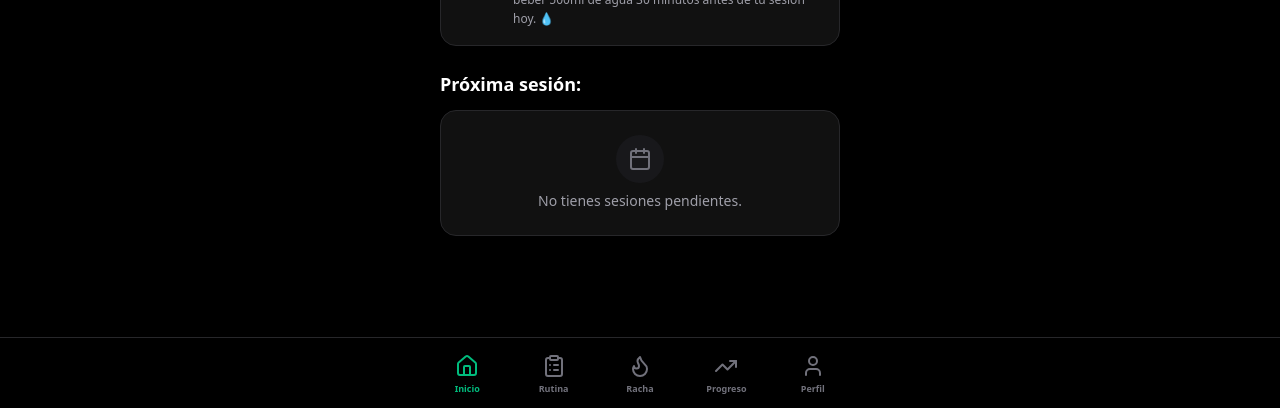
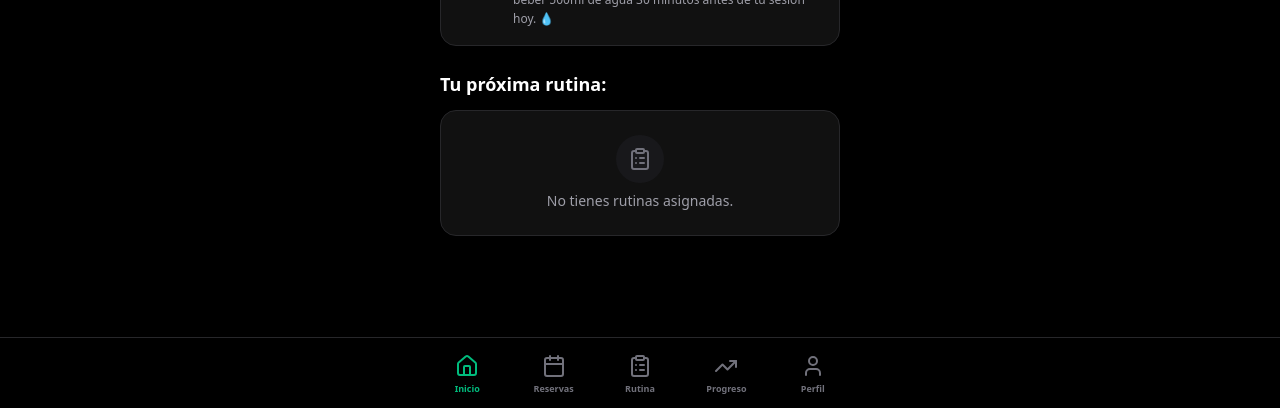
Before and after one commit to polnovejarque/FitLedger, a React (Vite) app: page /client-app/home in a window 1280 px wide. Shown: the part 389-797 px from the top of the page. Built offline with nearby package versions, Linux system fonts and the light colour scheme.

Commit message:
reservar clase cliente (studio)

```diff
--- a/src/pages/ClientWorkout.tsx
+++ b/src/pages/ClientWorkout.tsx
@@ -6,7 +6,7 @@ import {
     Bell, Settings, ChevronRight, Plus, Scale, X, Camera, Ruler, Trash2, Upload, RefreshCw,
     ArrowLeft, Check, Clock, Play, Lightbulb, SkipForward,
     CreditCard, Mail, Globe, Shield, FileText, Moon, Lock,
-    ArrowDownRight, ArrowUpRight, Minus
+    ArrowDownRight, ArrowUpRight, Minus, Users
 } from 'lucide-react';
 import { Button } from '../components/ui/Button';
 
@@ -21,9 +21,11 @@ const ClientWorkout = () => {
     const [paymentLink, setPaymentLink] = useState<string | null>(null);
     const [todayWorkout, setTodayWorkout] = useState<any>(null);
 
-    // --- ESTADOS DE MARCA BLANCA ---
+    // --- ESTADOS DE MARCA BLANCA Y RESERVAS ---
     const [coachLogo, setCoachLogo] = useState<string>('/logo.png');
     const [coachBusinessName, setCoachBusinessName] = useState<string>('FitLeader');
+    const [studioId, setStudioId] = useState<string | null>(null);
+    const [groupClasses, setGroupClasses] = useState<any[]>([]);
 
     const [currentAssignmentId, setCurrentAssignmentId] = useState<string | null>(null);
     const [loading, setLoading] = useState(true);
@@ -64,8 +66,8 @@ const ClientWorkout = () => {
         side: { before: null, now: null, beforeId: null }
     });
 
-    // UI State
-    const [activeTab, setActiveTab] = useState<'inicio' | 'rutina' | 'racha' | 'progreso' | 'perfil'>('inicio');
+    // UI State (Reemplazamos racha por reservas)
+    const [activeTab, setActiveTab] = useState<'inicio' | 'reservas' | 'rutina' | 'progreso' | 'perfil'>('inicio');
     const [activeProfileModal, setActiveProfileModal] = useState<'notifications' | 'settings' | null>(null);
     const [showCheckinModal, setShowCheckinModal] = useState(false);
     const [showPhotoModal, setShowPhotoModal] = useState(false);
@@ -139,8 +141,9 @@ const ClientWorkout = () => {
                     setClientPhoto(clientData.image_url);
                     setPaymentLink(clientData.stripe_link);
 
-                    // --- INICIO MARCA BLANCA ---
+                    // --- INICIO MARCA BLANCA Y STUDIO ID ---
                     if (clientData.user_id) {
+                        setStudioId(clientData.user_id);
                         const { data: coachProfile } = await supabase
                             .from('profiles')
                             .select('logo_url, business_name')
@@ -151,6 +154,9 @@ const ClientWorkout = () => {
                             if (coachProfile.logo_url) setCoachLogo(coachProfile.logo_url);
                             if (coachProfile.business_name) setCoachBusinessName(coachProfile.business_name);
                         }
+
+                        // Cargamos las clases del estudio
+                        fetchClasses(clientData.user_id, clientData.id);
                     }
                     // --- FIN MARCA BLANCA ---
 
@@ -165,7 +171,7 @@ const ClientWorkout = () => {
                     if (assignment && assignment.routine) {
                         setTodayWorkout({
                             ...assignment.routine,
-                            is_completed_today: false // SIEMPRE LISTO
+                            is_completed_today: false
                         });
                         setCurrentAssignmentId(assignment.id);
 
@@ -203,6 +209,92 @@ const ClientWorkout = () => {
         };
         fetchClientData();
     }, []);
+
+    const fetchClasses = async (studioId: string, clientId: string) => {
+        const today = new Date().toISOString();
+
+        // 1. Traer los eventos futuros del centro
+        const { data: events } = await supabase
+            .from('calendar_events')
+            .select('*')
+            .eq('studio_id', studioId)
+            .eq('type', 'group')
+            .gte('date', today)
+            .order('date', { ascending: true });
+
+        if (events && events.length > 0) {
+            // 2. Traer los nombres de los entrenadores para no liar a Supabase con Foreign Keys
+            const staffIds = Array.from(new Set(events.map(e => e.assigned_staff_id).filter(Boolean)));
+            const { data: staffProfiles } = await supabase.from('profiles').select('id, business_name').in('id', staffIds);
+
+            // 3. Traer las reservas de esas clases para calcular aforos
+            const eventIds = events.map(e => e.id);
+            const { data: bookings } = await supabase
+                .from('class_bookings')
+                .select('*')
+                .in('event_id', eventIds);
+
+            // 4. Mapear todo junto
+            const classesWithBookingData = events.map(ev => {
+                const coach = staffProfiles?.find(p => p.id === ev.assigned_staff_id);
+                const evBookings = bookings?.filter(b => b.event_id === ev.id) || [];
+
+                const isBooked = evBookings.some(b => b.client_id === clientId && b.status === 'booked');
+                const isWaitlisted = evBookings.some(b => b.client_id === clientId && b.status === 'waitlist');
+                const bookedCount = evBookings.filter(b => b.status === 'booked').length;
+
+                return {
+                    ...ev,
+                    coach_name: coach?.business_name || 'Staff del Centro',
+                    bookedCount,
+                    spotsLeft: (ev.max_capacity || 1) - bookedCount,
+                    isBooked,
+                    isWaitlisted
+                };
+            });
+            setGroupClasses(classesWithBookingData);
+        } else {
+            setGroupClasses([]);
+        }
+    };
+
+    const handleBookClass = async (eventId: number, status: 'booked' | 'waitlist') => {
+        if (!clientId || !studioId) return;
+        setLoading(true);
+        try {
+            const { error } = await supabase.from('class_bookings').insert({
+                event_id: eventId,
+                client_id: clientId,
+                status: status
+            });
+            if (error) throw error;
+            alert(status === 'booked' ? "¡Plaza reservada con éxito! 🎉" : "Añadido a la lista de espera.");
+            fetchClasses(studioId, clientId);
+        } catch (err: any) {
+            alert("Error al reservar: " + err.message);
+        } finally {
+            setLoading(false);
+        }
+    };
+
+    const handleCancelBooking = async (eventId: number) => {
+        if (!clientId || !studioId) return;
+        if (!confirm("¿Seguro que quieres cancelar tu reserva?")) return;
+        setLoading(true);
+        try {
+            const { error } = await supabase.from('class_bookings')
+                .delete()
+                .eq('event_id', eventId)
+                .eq('client_id', clientId);
+            if (error) throw error;
+            alert("Reserva cancelada correctamente.");
+            fetchClasses(studioId, clientId);
+        } catch (err: any) {
+            alert("Error al cancelar: " + err.message);
+        } finally {
+            setLoading(false);
+        }
+    };
 
     const getWeekRange = () => {
         const now = new Date();
@@ -487,7 +579,7 @@ const ClientWorkout = () => {
         }
     };
 
-    const handleLogout = () => { if(confirm("¿Salir?")) { localStorage.removeItem('fit_client_email'); window.location.href = "/client-login"; } };
+    const handleLogout = () => { if(confirm("¿Salir?")) { localStorage.removeItem('fit_client_email'); window.location.href = "/client-app"; } };
 
     const handlePasswordReset = async () => {
         if (!email) return;
@@ -513,7 +605,7 @@ const ClientWorkout = () => {
         }
     };
 
-    if (loading) return <div className="min-h-screen bg-black flex items-center justify-center text-emerald-500"><Activity className="w-10 h-10 animate-spin" /></div>;
+    if (loading && !clientId) return <div className="min-h-screen bg-black flex items-center justify-center text-emerald-500"><Activity className="w-10 h-10 animate-spin" /></div>;
 
     const renderWorkoutView = () => {
         if (!todayWorkout) { setViewingExercises(false); setActiveTab('inicio'); return null; }
@@ -614,32 +706,81 @@ const ClientWorkout = () => {
         const progressPercent = Math.min((weeklyWorkouts / weeklyGoal) * 100, 100);
         return (
             <div className="p-6 space-y-6 pb-24 pt-20 animate-in fade-in">
-                <div className="flex justify-between items-center mb-2"><div><h1 className="text-3xl font-bold text-white">Hola, {clientName} 👋</h1><p className="text-zinc-400 text-xs mt-1">Vamos a por el objetivo de hoy.</p></div><button onClick={() => setActiveTab('racha')} className="flex items-center gap-2 bg-[#111] border border-zinc-800 px-3 py-1.5 rounded-full hover:bg-zinc-800 transition-colors"><Flame className="w-4 h-4 text-orange-500" /><span className="text-white font-bold text-sm">{monthlyWorkouts}</span></button></div>
+                <div className="flex justify-between items-center mb-2"><div><h1 className="text-3xl font-bold text-white">Hola, {clientName} 👋</h1><p className="text-zinc-400 text-xs mt-1">Vamos a por el objetivo de hoy.</p></div><button className="flex items-center gap-2 bg-[#111] border border-zinc-800 px-3 py-1.5 rounded-full hover:bg-zinc-800 transition-colors"><Flame className="w-4 h-4 text-orange-500" /><span className="text-white font-bold text-sm">{monthlyWorkouts}</span></button></div>
                 <div className="bg-[#051F1A] border border-emerald-900/50 rounded-2xl p-5 relative overflow-hidden"><div className="flex justify-between items-start mb-4 relative z-10"><div><h3 className="text-emerald-400 font-bold text-sm mb-1">Objetivo Semanal</h3><div className="flex items-baseline gap-1"><span className="text-3xl font-bold text-white">{weeklyWorkouts}</span><span className="text-zinc-400 text-sm">/ {weeklyGoal} sesiones</span></div></div><Trophy className="w-6 h-6 text-emerald-600" /></div><div className="h-2 w-full bg-emerald-900/30 rounded-full mb-2 relative z-10"><div className="h-full bg-emerald-500 rounded-full transition-all duration-1000 ease-out" style={{ width: `${progressPercent}%` }} /></div><p className="text-right text-xs text-emerald-500 font-medium relative z-10">{weeklyWorkouts >= weeklyGoal ? "¡Objetivo cumplido! 🔥" : "¡Casi lo tienes!"}</p><div className="absolute top-0 right-0 p-20 bg-emerald-500/5 blur-[50px] rounded-full pointer-events-none"/></div>
                 <div className="bg-[#111] border border-zinc-800 rounded-2xl p-4 flex gap-4 items-start"><div className="w-10 h-10 rounded-xl bg-yellow-500/10 flex items-center justify-center flex-shrink-0"><Lightbulb className="w-5 h-5 text-yellow-500" /></div><div><h3 className="text-white font-bold text-sm mb-1">Tip del Día</h3><p className="text-zinc-400 text-xs leading-relaxed">La hidratación es clave para el rendimiento. Intenta beber 500ml de agua 30 minutos antes de tu sesión hoy. 💧</p></div></div>
-                <div><h3 className="text-white font-bold text-lg mb-3">Próxima sesión:</h3>{todayWorkout ? (<div onClick={() => { setViewingExercises(true); setActiveTab('rutina'); }} className={`bg-[#111] border border-zinc-800 rounded-2xl p-4 flex items-center justify-between cursor-pointer hover:border-emerald-500/30 transition-all group`}><div className="flex items-center gap-4"><div className={`w-12 h-12 bg-zinc-800 text-emerald-500 rounded-xl flex items-center justify-center group-hover:bg-emerald-500/10 transition-colors`}><ClipboardList className="w-6 h-6" /></div><div><h3 className="text-white font-bold text-base group-hover:text-emerald-400 transition-colors">{todayWorkout.name} <span className="text-emerald-500 text-sm">({currentDayFilter})</span></h3><p className={`text-xs flex items-center gap-1 text-zinc-500`}><Clock className="w-3 h-3"/> Hoy, cuando tú quieras</p></div></div><div className="w-8 h-8 rounded-full bg-zinc-900 flex items-center justify-center group-hover:bg-emerald-500 group-hover:text-black transition-all"><ChevronRight className="w-4 h-4 text-zinc-500 group-hover:text-black" /></div></div>) : (<div className="bg-[#111] border border-zinc-800 rounded-2xl p-6 text-center"><div className="w-12 h-12 bg-zinc-900 rounded-full flex items-center justify-center mx-auto mb-2"><CalendarIcon className="w-6 h-6 text-zinc-500" /></div><p className="text-zinc-400 text-sm">No tienes sesiones pendientes.</p></div>)}</div>
+                <div><h3 className="text-white font-bold text-lg mb-3">Tu próxima rutina:</h3>{todayWorkout ? (<div onClick={() => { setViewingExercises(true); setActiveTab('rutina'); }} className={`bg-[#111] border border-zinc-800 rounded-2xl p-4 flex items-center justify-between cursor-pointer hover:border-emerald-500/30 transition-all group`}><div className="flex items-center gap-4"><div className={`w-12 h-12 bg-zinc-800 text-emerald-500 rounded-xl flex items-center justify-center group-hover:bg-emerald-500/10 transition-colors`}><ClipboardList className="w-6 h-6" /></div><div><h3 className="text-white font-bold text-base group-hover:text-emerald-400 transition-colors">{todayWorkout.name} <span className="text-emerald-500 text-sm">({currentDayFilter})</span></h3><p className={`text-xs flex items-center gap-1 text-zinc-500`}><Clock className="w-3 h-3"/> Hoy, cuando tú quieras</p></div></div><div className="w-8 h-8 rounded-full bg-zinc-900 flex items-center justify-center group-hover:bg-emerald-500 group-hover:text-black transition-all"><ChevronRight className="w-4 h-4 text-zinc-500 group-hover:text-black" /></div></div>) : (<div className="bg-[#111] border border-zinc-800 rounded-2xl p-6 text-center"><div className="w-12 h-12 bg-zinc-900 rounded-full flex items-center justify-center mx-auto mb-2"><ClipboardList className="w-6 h-6 text-zinc-500" /></div><p className="text-zinc-400 text-sm">No tienes rutinas asignadas.</p></div>)}</div>
             </div>
         );
     };
 
-    const renderRacha = () => (
-        <div className="p-6 h-full flex flex-col items-center justify-center text-center pb-24 pt-20 animate-in fade-in">
-            <div className="relative mb-6">
-                <div className="absolute inset-0 bg-orange-500/20 blur-3xl rounded-full animate-pulse"></div>
-                <Flame
-                    className={`w-32 h-32 transition-all duration-500 ${
-                        monthlyWorkouts > 0
-                            ? "text-orange-500 fill-orange-500/10 animate-pulse drop-shadow-[0_0_15px_rgba(249,115,22,0.5)]"
-                            : "text-zinc-800"
-                    }`}
-                />
-                <div className="absolute -bottom-2 -right-2 bg-zinc-800 w-12 h-12 rounded-full flex items-center justify-center border-4 border-black">
-                    <span className="text-white font-bold text-lg">{monthlyWorkouts}</span>
+    const renderReservas = () => (
+        <div className="p-6 space-y-6 pb-24 pt-20 animate-in fade-in">
+            <div className="flex justify-between items-center mb-2">
+                <div>
+                    <h2 className="text-2xl font-bold text-white">Clases Disponibles</h2>
+                    <p className="text-zinc-400 text-xs mt-1">Reserva tu plaza en el estudio.</p>
                 </div>
             </div>
-            <h2 className="text-3xl font-black italic text-white mb-2">ESTE MES</h2>
-            <p className="text-zinc-400 text-sm max-w-xs mx-auto mb-8">Has completado {monthlyWorkouts} entrenamientos.</p>
-            <Button className="w-full max-w-xs bg-emerald-500 hover:bg-emerald-600 text-black font-bold" onClick={() => setActiveTab('inicio')}>Ver Entrenamientos</Button>
+
+            <div className="space-y-4">
+                {groupClasses.length === 0 ? (
+                    <div className="bg-[#111] border border-zinc-800 rounded-2xl p-6 text-center">
+                        <CalendarIcon className="w-8 h-8 text-zinc-600 mx-auto mb-3" />
+                        <p className="text-zinc-400 text-sm">No hay clases programadas próximamente.</p>
+                    </div>
+                ) : (
+                    groupClasses.map((cls) => {
+                        const classDate = new Date(cls.date);
+                        const isFull = cls.spotsLeft <= 0;
+                        const isBooked = cls.isBooked;
+                        const isWaitlisted = cls.isWaitlisted;
+
+                        return (
+                            <div key={cls.id} className={`bg-[#111] border ${isBooked ? 'border-emerald-500/50' : 'border-zinc-800'} rounded-2xl p-5 relative overflow-hidden shadow-xl`}>
+                                {isBooked && <div className="absolute top-0 right-0 bg-emerald-500 text-black text-[10px] font-bold px-3 py-1 rounded-bl-xl shadow-md">RESERVADO</div>}
+                                {isWaitlisted && <div className="absolute top-0 right-0 bg-orange-500 text-black text-[10px] font-bold px-3 py-1 rounded-bl-xl shadow-md">EN ESPERA</div>}
+
+                                <div className="flex gap-4 items-start">
+                                    <div className="w-14 h-14 bg-zinc-900 rounded-xl border border-zinc-800 flex flex-col items-center justify-center flex-shrink-0 shadow-inner">
+                                        <span className="text-xs text-zinc-500 font-bold uppercase">{classDate.toLocaleDateString('es-ES', { weekday: 'short' })}</span>
+                                        <span className="text-lg font-black text-white leading-none mt-0.5">{classDate.getDate()}</span>
+                                    </div>
+                                    <div className="flex-1">
+                                        <h3 className="text-white font-bold text-lg leading-tight mb-1">{cls.title}</h3>
+                                        <p className="text-zinc-400 text-xs mb-3 flex items-center gap-1.5"><User className="w-3.5 h-3.5"/> {cls.coach_name}</p>
+
+                                        <div className="flex items-center gap-2 text-xs font-medium">
+                                            <span className="flex items-center gap-1 text-zinc-300 bg-zinc-800 px-2 py-1 rounded-md border border-zinc-700">
+                                                <Clock className="w-3.5 h-3.5 text-zinc-400"/>
+                                                {classDate.toLocaleTimeString('es-ES', { hour: '2-digit', minute: '2-digit' })} ({cls.duration}h)
+                                            </span>
+                                            <span className={`flex items-center gap-1 px-2 py-1 rounded-md border ${isFull ? 'bg-red-500/10 text-red-400 border-red-500/20' : 'bg-emerald-500/10 text-emerald-400 border-emerald-500/20'}`}>
+                                                <Users className="w-3.5 h-3.5"/> {isFull ? 'Completa' : `${cls.spotsLeft} libres`}
+                                            </span>
+                                        </div>
+                                    </div>
+                                </div>
+
+                                <div className="mt-5 pt-4 border-t border-zinc-800/50">
+                                    {(isBooked || isWaitlisted) ? (
+                                        <Button onClick={() => handleCancelBooking(cls.id)} className="w-full bg-zinc-900 text-red-400 border border-red-500/20 hover:bg-red-500/10 font-bold h-11 rounded-xl">
+                                            Cancelar Reserva
+                                        </Button>
+                                    ) : (
+                                        <Button
+                                            onClick={() => handleBookClass(cls.id, isFull ? 'waitlist' : 'booked')}
+                                            className={`w-full font-bold h-11 rounded-xl ${isFull ? 'bg-orange-500 text-black hover:bg-orange-400' : 'bg-emerald-500 text-black hover:bg-emerald-400'}`}
+                                        >
+                                            {isFull ? 'Unirse a Lista de Espera' : 'Reservar Plaza'}
+                                        </Button>
+                                    )}
+                                </div>
+                            </div>
+                        );
+                    })
+                )}
+            </div>
         </div>
     );
 
@@ -731,7 +872,7 @@ const ClientWorkout = () => {
 
             <div className="space-y-3">
                 <button className="w-full flex items-center justify-between p-4 bg-zinc-900 border border-white/5 rounded-xl hover:bg-zinc-800 transition-all" onClick={() => window.location.href = "mailto:entrenador@fitleader.com"}>
-                    <div className="flex items-center gap-3"><Mail className="w-5 h-5 text-blue-400" /><span className="text-white font-bold">Contactar Entrenador</span></div>
+                    <div className="flex items-center gap-3"><Mail className="w-5 h-5 text-blue-400" /><span className="text-white font-bold">Contactar Centro</span></div>
                     <ChevronRight className="w-5 h-5 text-zinc-500" />
                 </button>
                 <button onClick={() => setActiveProfileModal('notifications')} className="w-full flex items-center justify-between p-4 bg-zinc-900 border border-white/5 rounded-xl hover:bg-zinc-800 transition-all"><div className="flex items-center gap-3"><Bell className="w-5 h-5 text-yellow-500" /><span className="text-white font-bold">Notificaciones</span></div><ChevronRight className="w-5 h-5 text-zinc-500" /></button>
@@ -739,7 +880,7 @@ const ClientWorkout = () => {
             </div>
 
             <div className="pt-8 text-center">
-                <p className="text-zinc-600 text-xs mb-4">FitLeader v1.0.2</p>
+                <p className="text-zinc-600 text-xs mb-4">FitLeader Studio v1.5</p>
                 <button onClick={handleLogout} className="w-full flex items-center justify-center gap-2 p-3 text-red-400 hover:bg-red-500/10 rounded-xl border border-red-500/20"><LogOut className="w-5 h-5" /> Cerrar Sesión</button>
             </div>
         </div>
@@ -760,8 +901,8 @@ const ClientWorkout = () => {
 
             <div className="w-full max-w-md mx-auto min-h-screen bg-black relative shadow-2xl overflow-hidden">
                 {activeTab === 'inicio' && renderInicio()}
+                {activeTab === 'reservas' && renderReservas()}
                 {activeTab === 'rutina' && (viewingExercises || todayWorkout ? (viewingExercises ? renderWorkoutView() : renderInicio()) : renderInicio())}
-                {activeTab === 'racha' && renderRacha()}
                 {activeTab === 'progreso' && renderProgreso()}
                 {activeTab === 'perfil' && renderPerfil()}
 
@@ -897,9 +1038,9 @@ const ClientWorkout = () => {
             {activeTab !== 'rutina' && !viewingExercises && (
                 <div className="fixed bottom-0 left-0 w-full bg-black/90 backdrop-blur-xl border-t border-white/10 z-50 safe-area-bottom">
                     <div className="max-w-md mx-auto flex justify-around items-center p-2 pb-4 md:pb-2">
-                        {['inicio', 'rutina', 'racha', 'progreso', 'perfil'].map((tab) => (
+                        {['inicio', 'reservas', 'rutina', 'progreso', 'perfil'].map((tab) => (
                             <button key={tab} onClick={() => { setActiveTab(tab as any); if(tab === 'rutina') setViewingExercises(true); }} className={`flex-1 flex flex-col items-center gap-1 py-2 ${activeTab === tab ? 'text-emerald-500' : 'text-zinc-500'}`}>
-                                {tab === 'inicio' ? <Home className="w-6 h-6" /> : tab === 'rutina' ? <ClipboardList className="w-6 h-6" /> : tab === 'racha' ? <Flame className="w-6 h-6" /> : tab === 'progreso' ? <TrendingUp className="w-6 h-6" /> : <User className="w-6 h-6" />}
+                                {tab === 'inicio' ? <Home className="w-6 h-6" /> : tab === 'reservas' ? <CalendarIcon className="w-6 h-6" /> : tab === 'rutina' ? <ClipboardList className="w-6 h-6" /> : tab === 'progreso' ? <TrendingUp className="w-6 h-6" /> : <User className="w-6 h-6" />}
                                 <span className="text-[9px] font-bold capitalize">{tab}</span>
                             </button>
                         ))}
```
